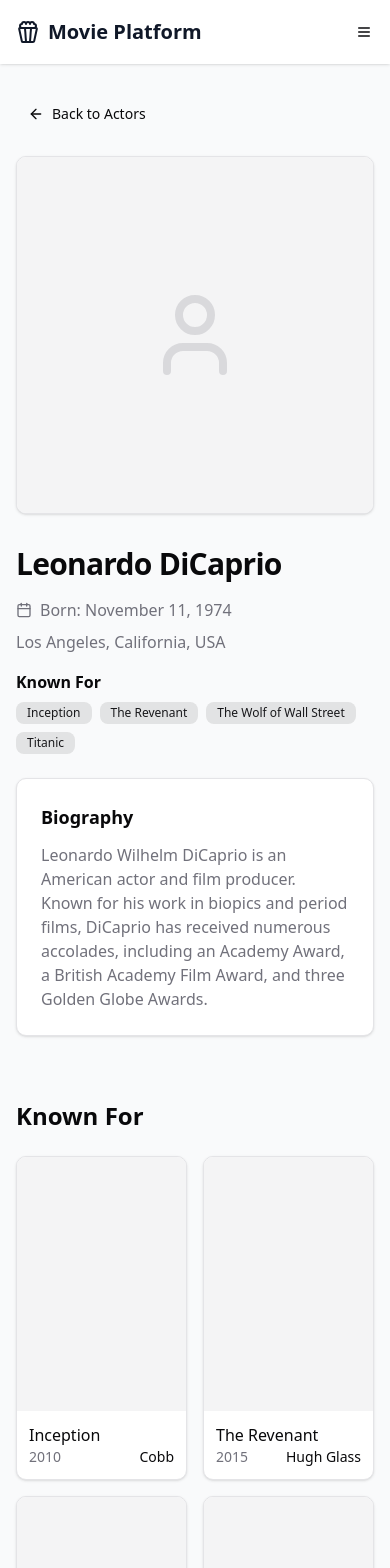
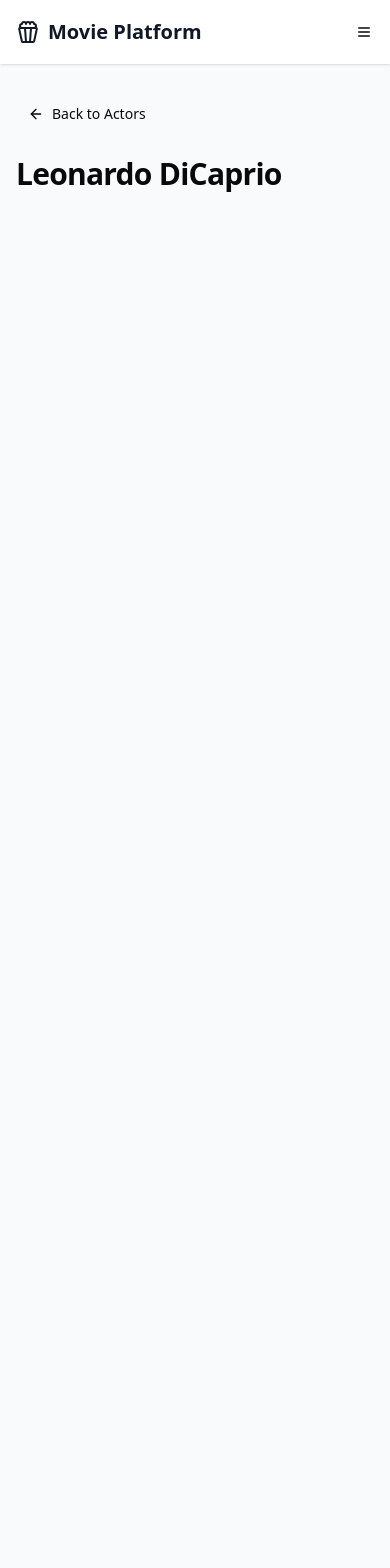
Before and after one commit to AtilioA/movie-platform, a Next.js app in the folder web/: page /actors/1 in a window 390 px wide. Shown: the top 1568 px of the page. After the commit the page ends 844 px from the top, so only its background shows below. Built offline with nearby package versions, Linux system fonts and the light colour scheme.

Commit message:
refactor: remove unnecessary info from actor detail page

```diff
--- a/web/src/app/actors/[id]/page.tsx
+++ b/web/src/app/actors/[id]/page.tsx
@@ -6,22 +6,17 @@ import Link from 'next/link';
 
 // Mock data - will be replaced with actual API call
 async function getActor(id: string) {
-  // Simulate API delay
   await new Promise(resolve => setTimeout(resolve, 100));
 
   const actors = [
     {
       id: '1',
       name: 'Leonardo DiCaprio',
-      birthDate: 'November 11, 1974',
-      birthPlace: 'Los Angeles, California, USA',
-      bio: 'Leonardo Wilhelm DiCaprio is an American actor and film producer. Known for his work in biopics and period films, DiCaprio has received numerous accolades, including an Academy Award, a British Academy Film Award, and three Golden Globe Awards.',
-      knownFor: ['Inception', 'The Revenant', 'The Wolf of Wall Street', 'Titanic'],
       movies: [
-        { id: 1, title: 'Inception', year: 2010, role: 'Cobb' },
-        { id: 2, title: 'The Revenant', year: 2015, role: 'Hugh Glass' },
-        { id: 3, title: 'The Wolf of Wall Street', year: 2013, role: 'Jordan Belfort' },
-        { id: 4, title: 'Titanic', year: 1997, role: 'Jack Dawson' },
+        { id: 1, title: 'Inception', year: 2010, },
+        { id: 2, title: 'The Revenant', year: 2015, },
+        { id: 3, title: 'The Wolf of Wall Street', year: 2013, },
+        { id: 4, title: 'Titanic', year: 1997, },
       ]
     },
   ];
@@ -51,82 +46,18 @@ export default async function ActorDetailPage({ params }: { params: { id: string
       </div>
 
       <div className="grid gap-8 md:grid-cols-4">
-        {/* Actor Photo */}
-        <div className="md:col-span-1">
-          <Card className="overflow-hidden">
-            <div className="aspect-square bg-muted relative">
-              <div className="absolute inset-0 flex items-center justify-center">
-                <User className="h-24 w-24 text-muted-foreground/20" />
-              </div>
-            </div>
-          </Card>
-        </div>
-
         {/* Actor Details */}
         <div className="md:col-span-3 space-y-6">
           <div>
             <h1 className="text-3xl font-bold tracking-tight">{actor.name}</h1>
 
             <div className="mt-4 space-y-2">
-              <div className="flex items-center gap-2 text-muted-foreground">
-                <Calendar className="h-4 w-4" />
-                <span>Born: {actor.birthDate}</span>
-              </div>
               <div className="text-muted-foreground">
-                {actor.birthPlace}
-              </div>
-            </div>
-
-            <div className="mt-4">
-              <h3 className="font-semibold mb-2">Known For</h3>
-              <div className="flex flex-wrap gap-2">
-                {actor.knownFor.map((movie, i) => (
-                  <span
-                    key={i}
-                    className="inline-flex items-center rounded-md border px-2.5 py-0.5 text-xs font-medium transition-colors focus:outline-none focus:ring-2 focus:ring-ring focus:ring-offset-2 border-transparent bg-primary/10 text-primary hover:bg-primary/20"
-                  >
-                    {movie}
-                  </span>
-                ))}
               </div>
             </div>
           </div>
-
-          <Card>
-            <CardContent className="pt-6">
-              <h2 className="text-lg font-semibold mb-3">Biography</h2>
-              <p className="text-muted-foreground">{actor.bio}</p>
-            </CardContent>
-          </Card>
         </div>
       </div>
-
-      {/* Known For Section */}
-      <section className="mt-16">
-        <h2 className="text-2xl font-bold mb-6">Known For</h2>
-        <div className="grid grid-cols-2 sm:grid-cols-3 md:grid-cols-4 lg:grid-cols-5 xl:grid-cols-6 gap-4">
-          {actor.movies.map((movie) => (
-            <Link key={movie.id} href={`/movies/${movie.id}`} className="group">
-              <Card className="overflow-hidden transition-all hover:shadow-lg">
-                <div className="aspect-[2/3] bg-muted relative">
-                  <div className="absolute inset-0 bg-gradient-to-t from-black/80 to-transparent opacity-0 group-hover:opacity-100 transition-opacity flex items-end p-3">
-                    <Button variant="default" size="sm" className="w-full">
-                      View
-                    </Button>
-                  </div>
-                </div>
-                <div className="p-3">
-                  <h3 className="font-medium line-clamp-1">{movie.title}</h3>
-                  <div className="flex justify-between text-sm text-muted-foreground">
-                    <span>{movie.year}</span>
-                    <span className="text-foreground">{movie.role}</span>
-                  </div>
-                </div>
-              </Card>
-            </Link>
-          ))}
-        </div>
-      </section>
     </div>
   );
 }
--- a/web/src/components/hero/hero.tsx
+++ b/web/src/components/hero/hero.tsx
@@ -18,13 +18,13 @@ export function Hero() {
             <Button asChild className="bg-white text-blue-700 hover:bg-blue-50 h-14 px-8 text-lg w-full sm:w-auto transition-all duration-200 hover:scale-105 transform flex items-center gap-3">
               <Link href="/movies" className="flex items-center gap-2">
                 <Film className="w-5 h-5" />
-                Browse Movies
+                Browse movies
               </Link>
             </Button>
             <Button asChild variant="outline" className="h-14 px-8 text-lg w-full sm:w-auto bg-transparent border-white/20 hover:bg-white/10 hover:border-white-30 text-white transition-all duration-200 hover:scale-105 transform flex items-center gap-3">
               <Link href="/actors" className="flex items-center gap-2">
                 <User className="w-5 h-5" />
-                Browse Actors
+                Browse actors
               </Link>
             </Button>
           </div>
```
